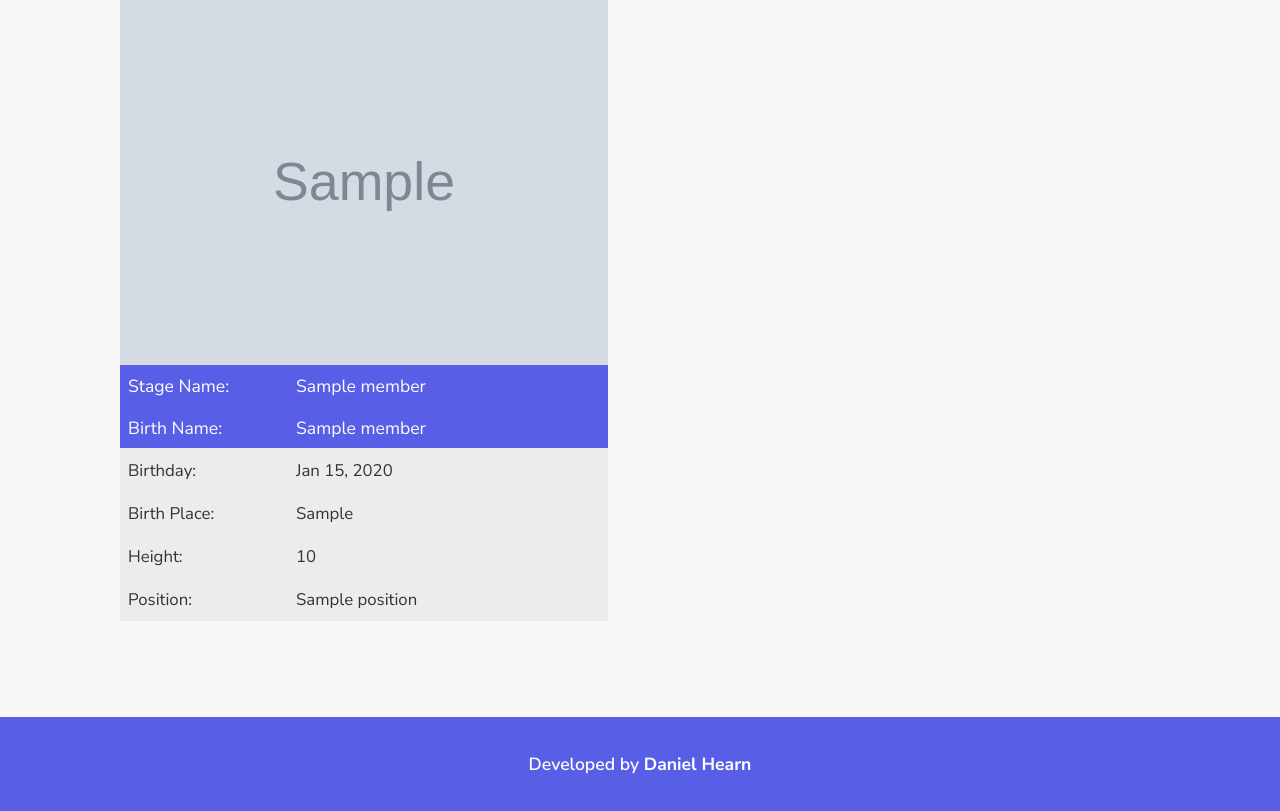
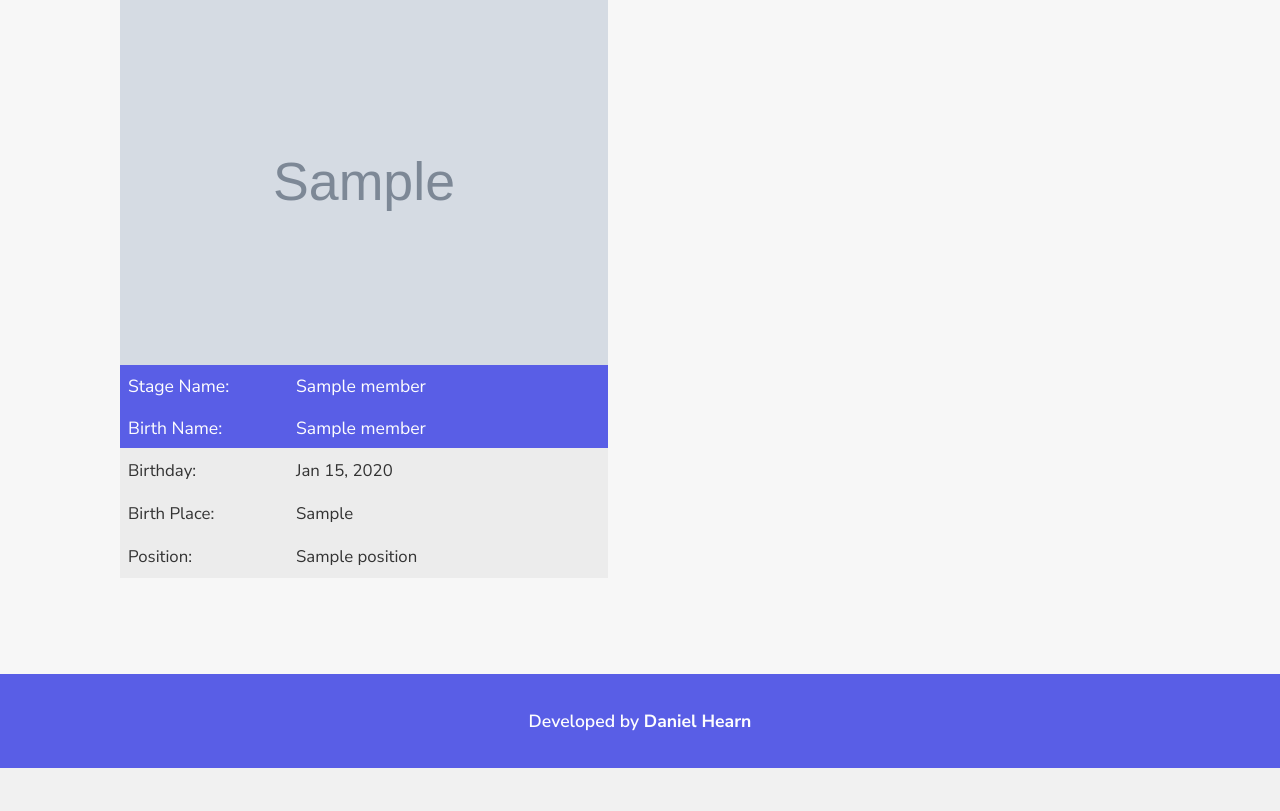
Before and after one commit to DanielHearn/korean-handbook, a Django app: template koreanhandbook/koreanhandbook/core/templates/kpopprofile.html in a window 1280 px wide. Shown: the part 681-1492 px from the top of the page. After the commit the page ends 1449 px from the top, so only its background shows below. Run offline with Django 3.2, Linux system fonts and the light colour scheme; the template is opened without the code that fills it: most values are stand-ins (such as "Sample title", 1, 10 or a date in 2020); grey boxes marked "Sample" are stand-in pictures.

Commit message:
Remove member height from kpopprofile template

```diff
--- a/koreanhandbook/koreanhandbook/core/templates/kpopprofile.html
+++ b/koreanhandbook/koreanhandbook/core/templates/kpopprofile.html
@@ -65,10 +65,6 @@
                     <p class="row__info" >{{ member.birth_place }}</p>
                   </div>
                   <div class="content__row">
-                      <p class="row__info" >Height:</p>
-                      <p class="row__info" >{{ member.height }}</p>
-                  </div>
-                  <div class="content__row">
                       <p class="row__info" >Position:</p>
                       <p class="row__info" >{{ member.position }}</p>
                   </div>
```
